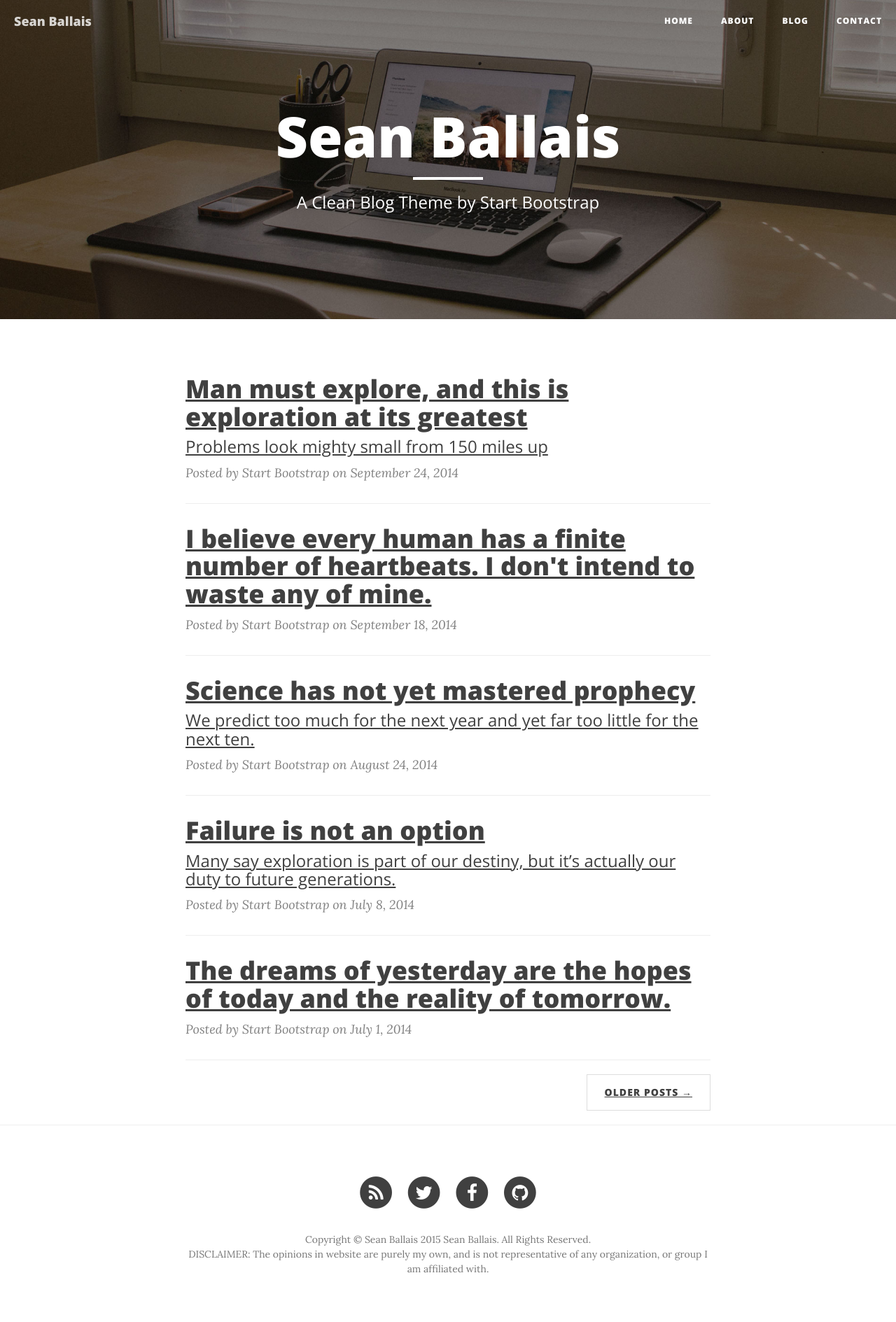
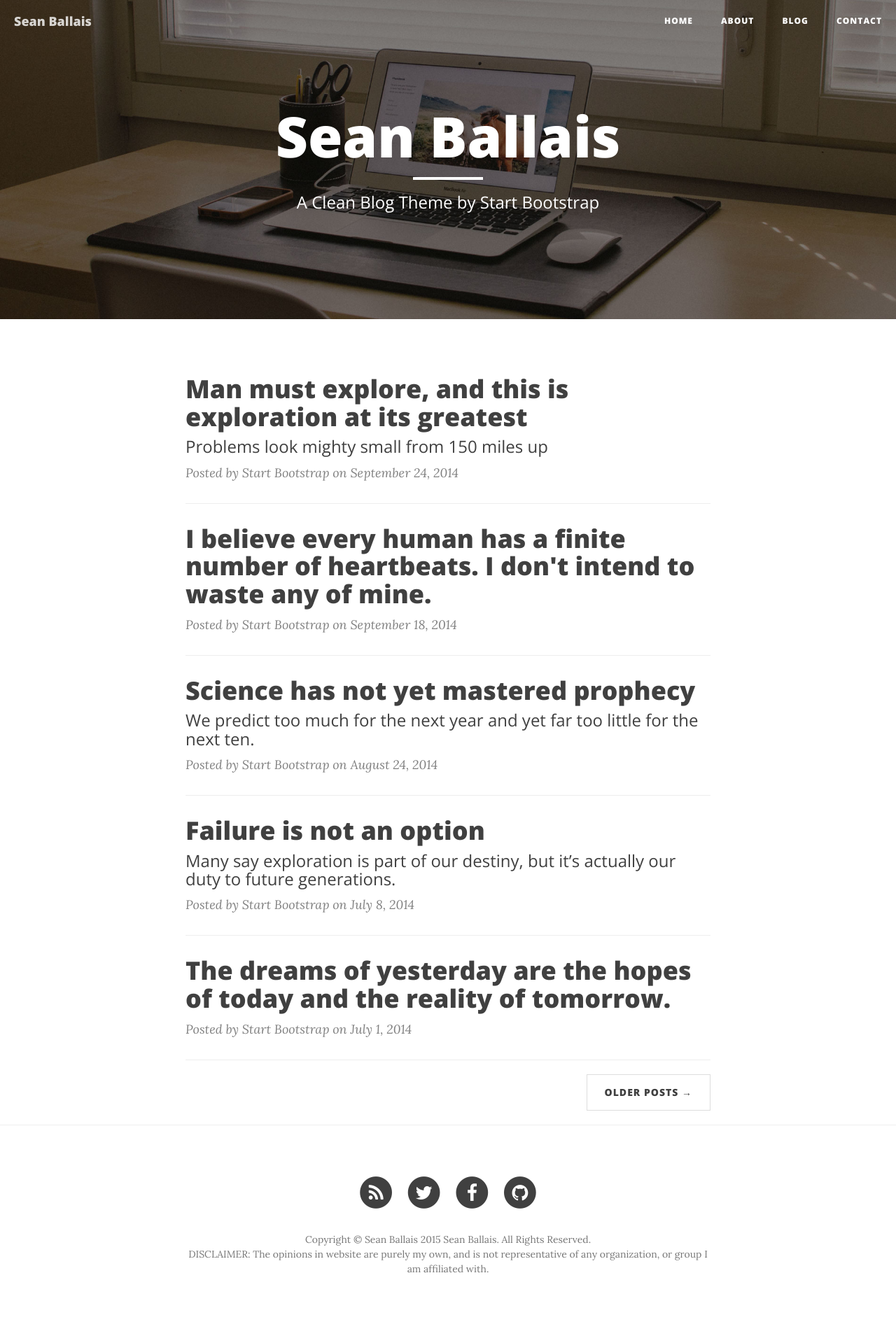
Before and after one commit to seanballais/seanballais.github.io, a Jekyll site: the page built from index.html, in a window 1280 px wide. Shown: the whole page at 70% size. Built offline with Jekyll 4.4.1, drawn with Linux system fonts in a browser that asks for light colours; nearby versions of some CDN libraries; the list of posts is cut into pages by our own code.

Commit message:
Fixed a bug where an underline is shown in the blog posts in the homepage.

```diff
--- a/_layouts/page.html
+++ b/_layouts/page.html
@@ -20,7 +20,7 @@
 <!-- Main Content -->
 <div class="container">
 	<div class="row">
-		<div id="content-area" class="col-lg-8 col-lg-offset-2 col-md-10 col-md-offset-1">
+		<div class="col-lg-8 col-lg-offset-2 col-md-10 col-md-offset-1">
 			{{ content }}
             {% include disqus-comments.html %}
 		</div>
--- a/_layouts/post.html
+++ b/_layouts/post.html
@@ -23,7 +23,7 @@
 <article>
     <div class="container">
         <div class="row">
-            <div id="content-area" class="col-lg-8 col-lg-offset-2 col-md-10 col-md-offset-1">
+            <div class="col-lg-8 col-lg-offset-2 col-md-10 col-md-offset-1">
 
 				{{ content }}
 
--- a/css/clean-blog.css
+++ b/css/clean-blog.css
@@ -430,6 +430,3 @@
 div#disqus_thread {
   margin-top: 3%;
 }
-div#content-area a {
-  text-decoration: underline;
-}
--- a/less/clean-blog.less
+++ b/less/clean-blog.less
@@ -502,7 +502,3 @@
 div#disqus_thread {
 	margin-top: 3%;
 }
-
-div#content-area a {
-	text-decoration: underline;
-}
```
Also changed, not shown: css/clean-blog.min.css.
